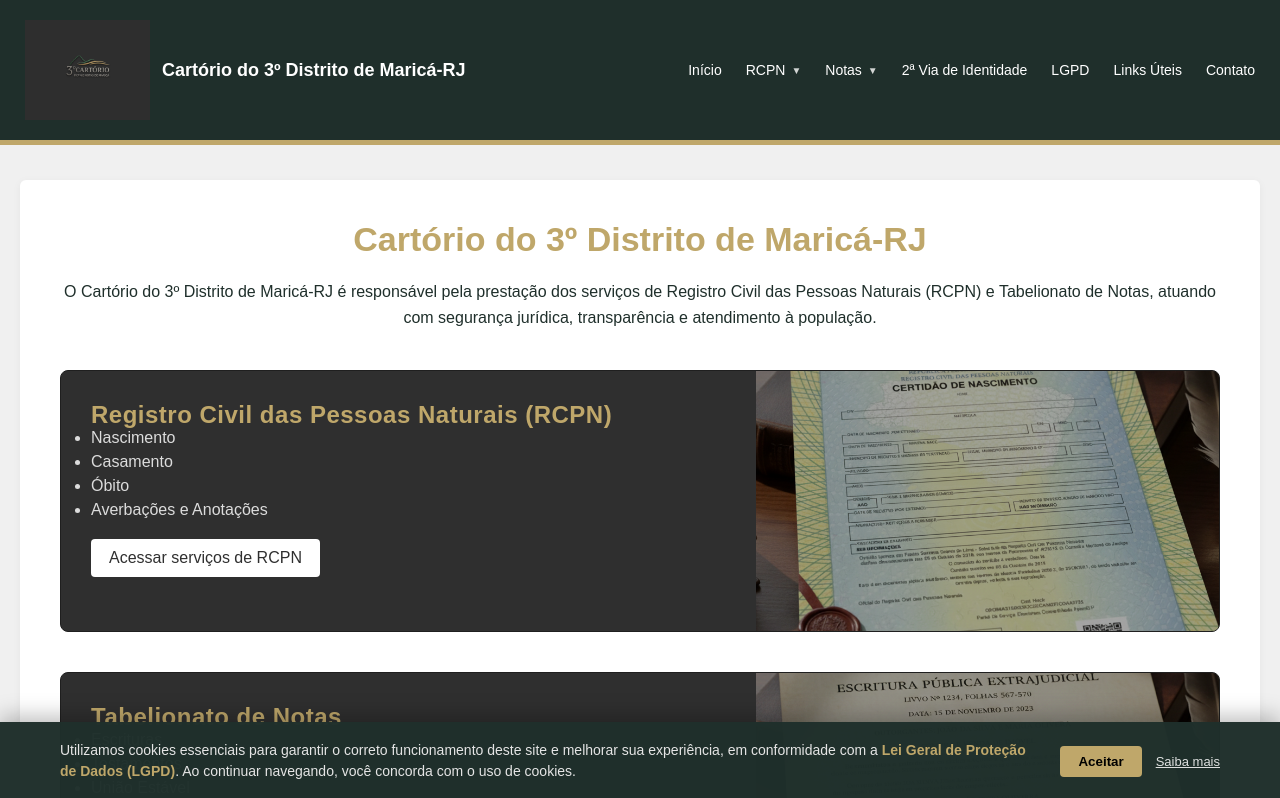
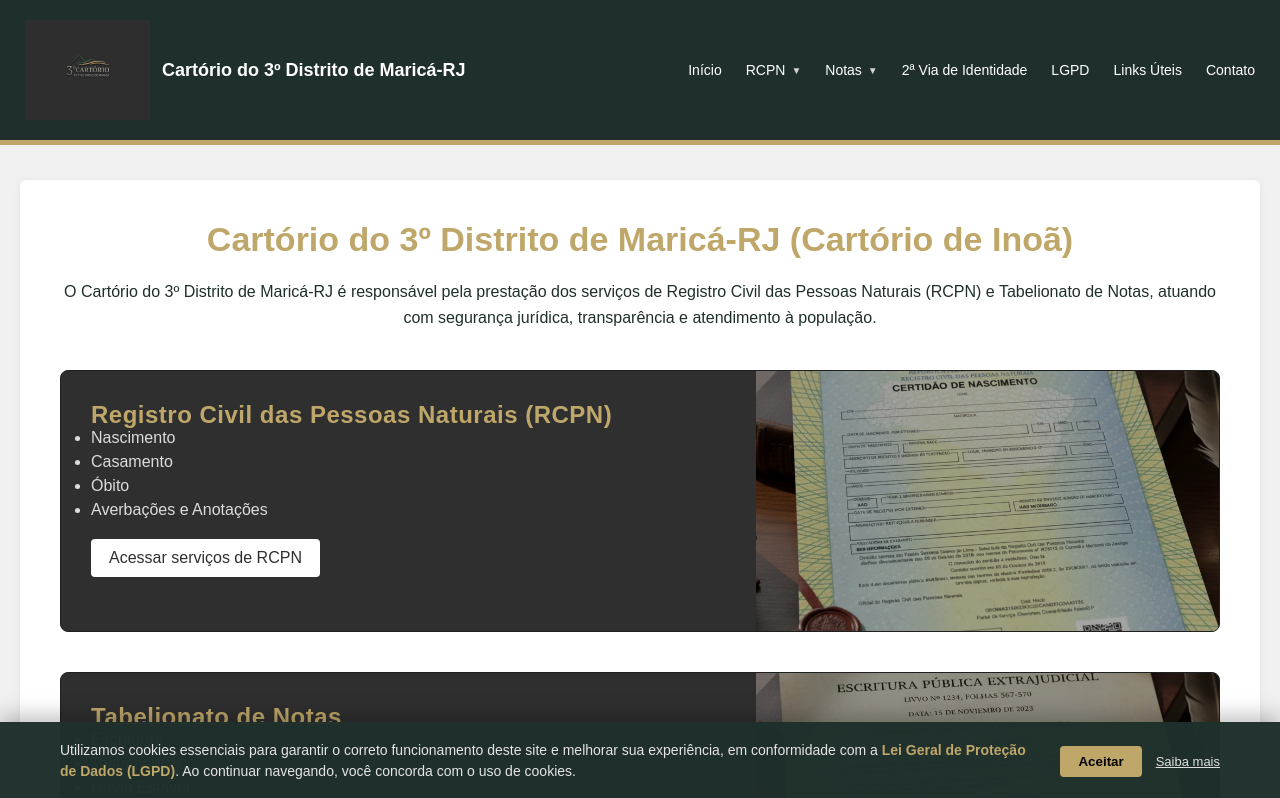
Before and after one commit to MickaelMattos/cartorio3marica, a React (Vite) app: page / in a window 1280 px wide. Shown: the top 798 px of the page. Built offline with nearby package versions, Linux system fonts and the light colour scheme.

Commit message:
Update title to include 'Cartório de Inoã'

```diff
--- a/src/pages/Home.jsx
+++ b/src/pages/Home.jsx
@@ -13,7 +13,7 @@ export default function Home() {
       {/* APRESENTAÇÃO */}
     <section style={{ ...styles.section, textAlign: "center" }}>
   <h1 style={styles.mainTitle}>
-    Cartório do 3º Distrito de Maricá-RJ
+    Cartório do 3º Distrito de Maricá-RJ (Cartório de Inoã)
   </h1>
   <p style={styles.text}>
     O Cartório do 3º Distrito de Maricá-RJ é responsável pela prestação
```
